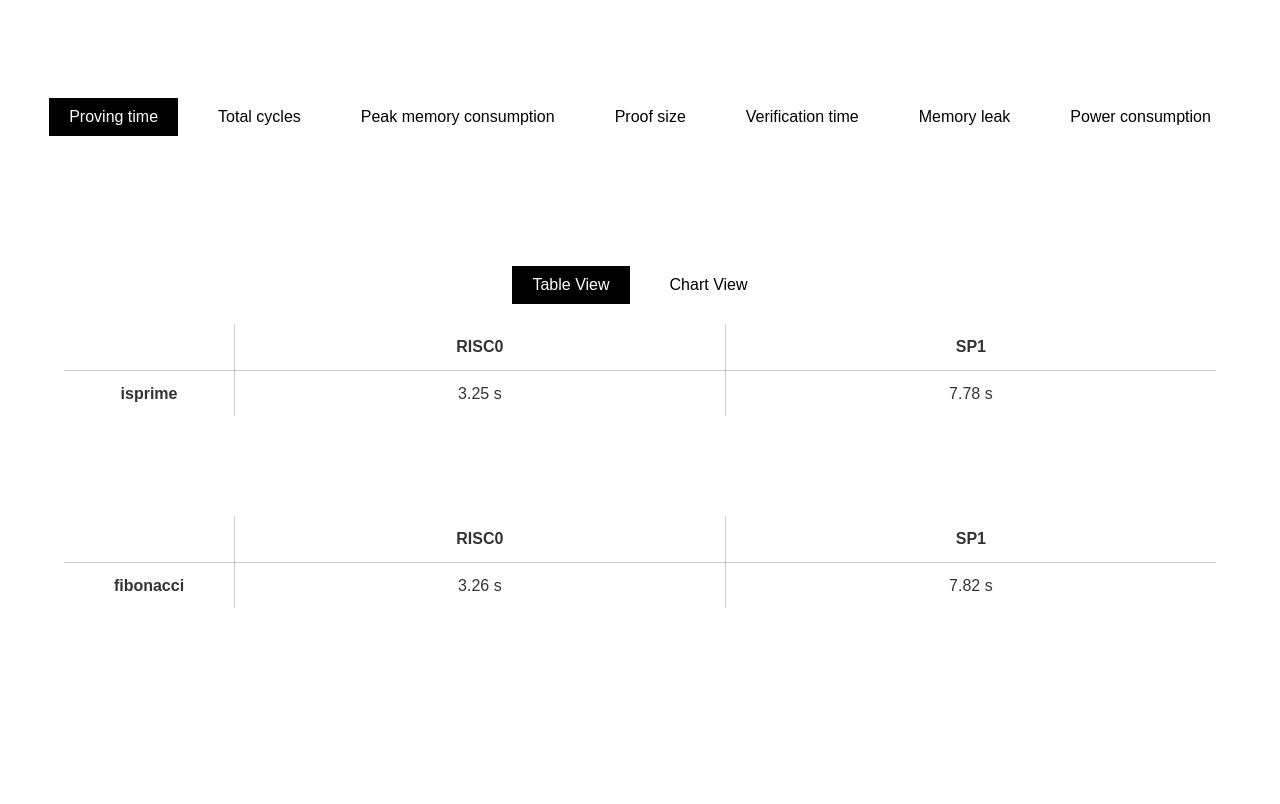
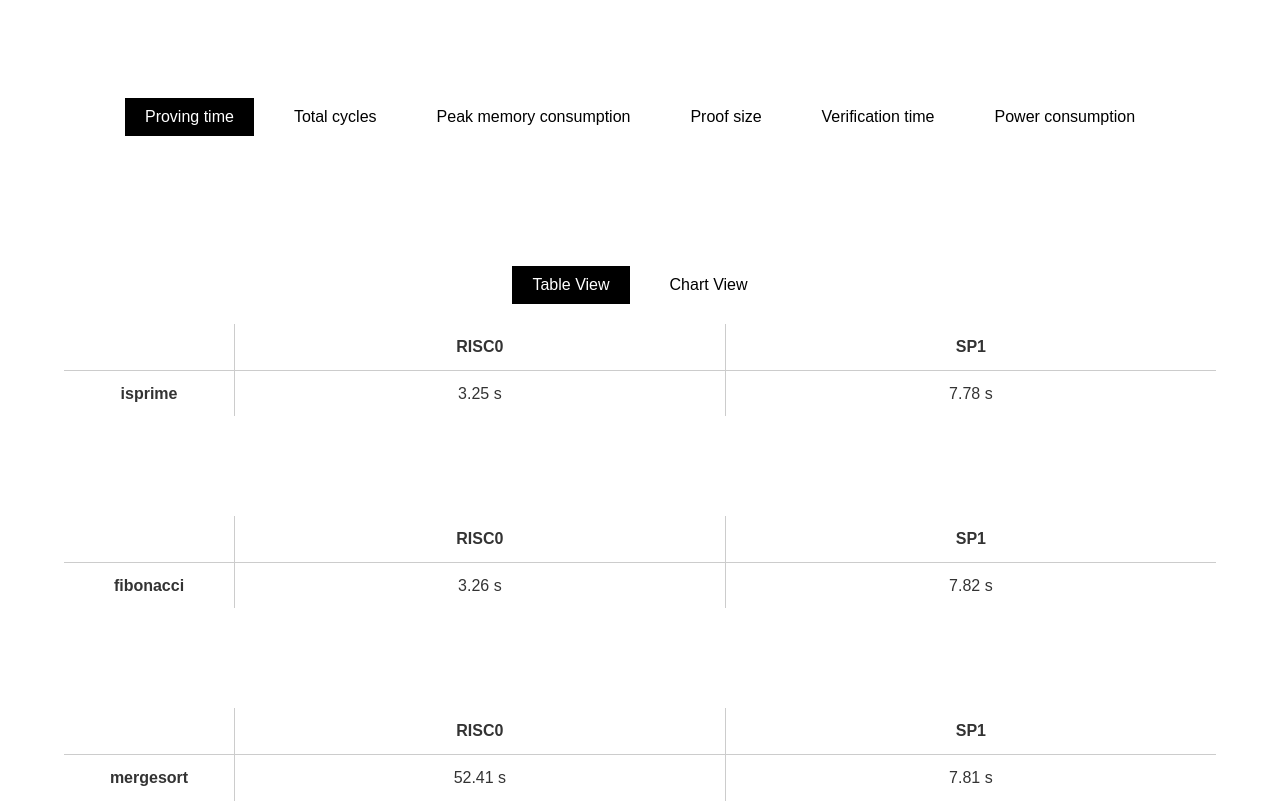
Before and after one commit to zkvmbenchmarks/website, a plain HTML site: page index.html in a window 1280 px wide. Shown: the part 756-1560 px from the top of the page. Drawn offline with nearby package versions, Linux system fonts and the light colour scheme.

Commit message:
fixed website

```diff
--- a/index.html
+++ b/index.html
@@ -136,7 +136,7 @@
         }
 
         #benchmark-results-fibonacci {
-            padding-bottom: 300px;
+            padding-bottom: 0px;
         }
 
         /* Add this new rule for all benchmark result containers */
@@ -206,7 +206,6 @@
         <button onclick="showMetric('Peak memory consumption')">Peak memory consumption</button>
         <button onclick="showMetric('Proof size')">Proof size</button>
         <button onclick="showMetric('Verification time')">Verification time</button>
-        <button onclick="showMetric('Memory leak')">Memory leak</button>
         <button onclick="showMetric('Power consumption')">Power consumption</button>
     </div>
     <div class="toggle-container">
```
